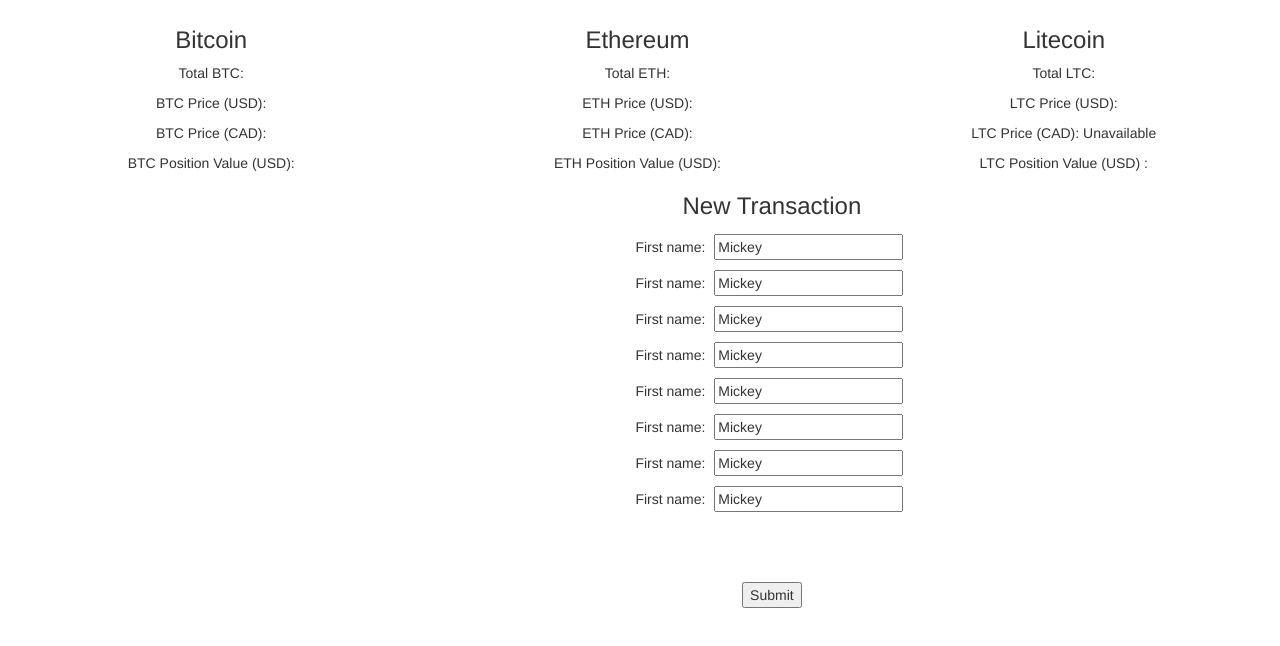
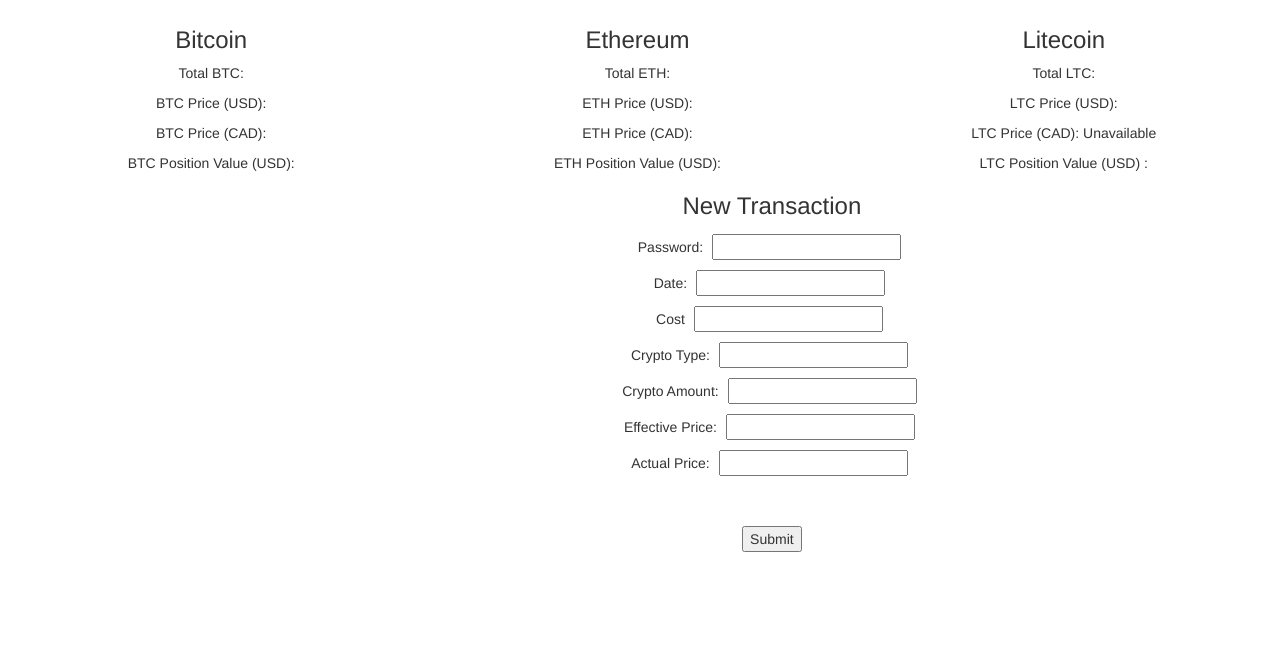
Before and after one commit to rohanbhatia/CryptoPortfolioApp, a website: page index.html in a window 1280 px wide. Shown: the part 98-744 px from the top of the page. Drawn offline with nearby package versions, Linux system fonts and the light colour scheme; no server answers.

Commit message:
new transaction form

```diff
--- a/index.html
+++ b/index.html
@@ -53,23 +53,17 @@
   	  <div id="form">
   	  <h3 id="title">New Transaction</h3>
 	  <form id="new_transaction" action="/transaction" method="post">
-			First name: <input type="text" name="firstname" value="Mickey"><br>
-			First name: <input type="text" name="firstname" value="Mickey"><br>
-			First name: <input type="text" name="firstname" value="Mickey"><br>
-			First name: <input type="text" name="firstname" value="Mickey"><br>
-			First name: <input type="text" name="firstname" value="Mickey"><br>
-			First name: <input type="text" name="firstname" value="Mickey"><br>
-			First name: <input type="text" name="firstname" value="Mickey"><br>
-			First name: <input type="text" name="firstname" value="Mickey"><br><br><br><br>
+			Password: <input type="text" name="firstname"><br>
+			Date: <input type="text" name="firstname"><br>
+			Cost <input type="text" name="firstname"><br>
+			Crypto Type: <input type="text" name="firstname"><br>
+			Crypto Amount: <input type="text" name="firstname"><br>
+			Effective Price: <input type="text" name="firstname"><br>
+			Actual Price: <input type="text" name="firstname"><br><br><br>
 			<input type="submit" value="Submit">
 	  </form>
 		</div>
   </div>
-
-
-
-
-
 
   <script src="scripts.js" type="text/javascript"></script>
 
```
